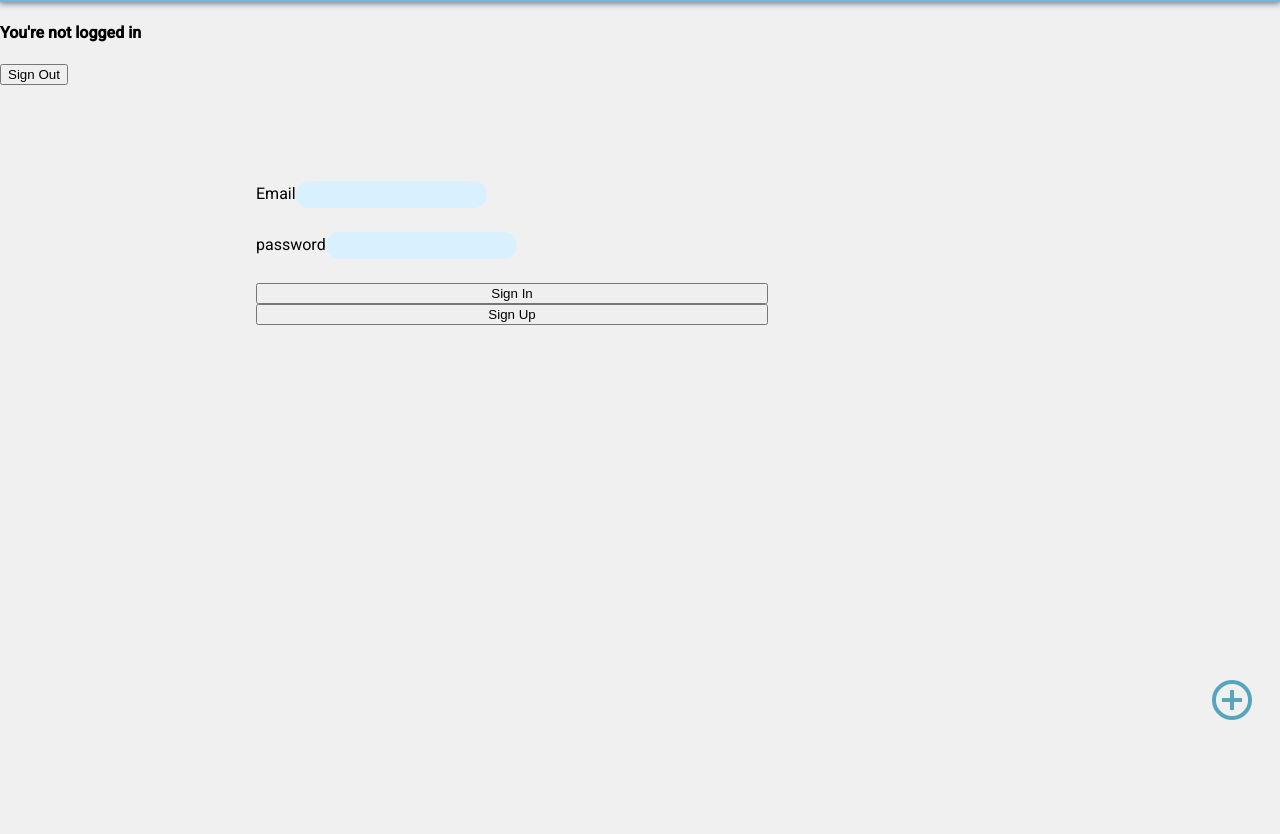
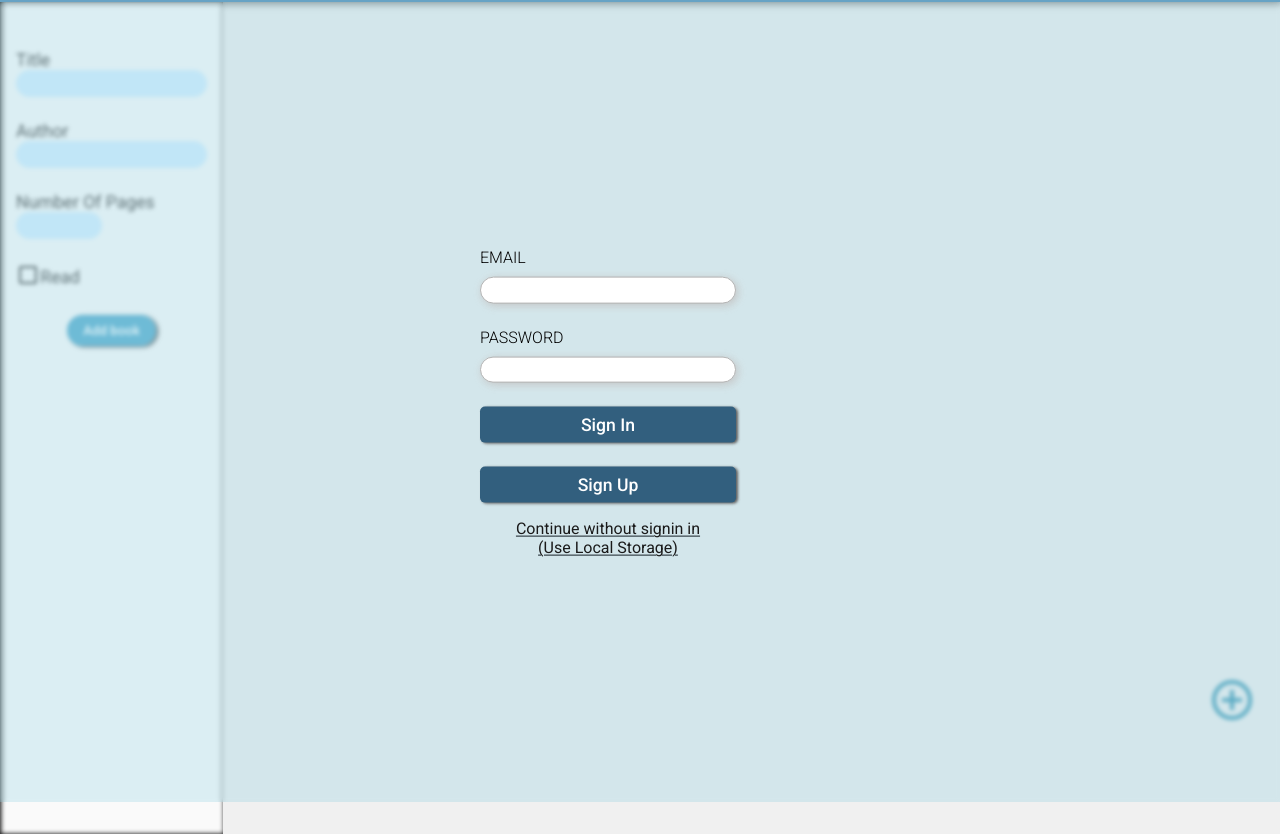
Before and after one commit to HeyHannibal/Library-App, a website built with webpack: page dist/index.html in a window 1280 px wide. Shown: the part 52-886 px from the top of the page. Before the commit the page ends 800 px from the top, so only its background shows below. Built offline with nearby package versions, Linux system fonts and the light colour scheme; some packages are replaced by stand-ins of ours; no server answers; a web font is replaced by a local one.

Commit message:
added singIn styling

```diff
--- a/src/components/checkValidity.js
+++ b/src/components/checkValidityFn.js
@@ -1,4 +1,4 @@
-let formError = document.querySelectorAll(".error");
+const formError = document.querySelectorAll(".error");
 export default function checkValidity(e) {
   e.preventDefault();
   if (!title.checkValidity()) {
--- a/src/firestoreFn.js
+++ b/src/firestoreFn.js
@@ -41,7 +41,7 @@ firestoreFn.deleteBook = async (userID, bookID) => {
 firestoreFn.updateBook = async (userID, bookID, key, value) => {
     const book = doc(db, 'users', userID, 'books', bookID);
     await updateDoc(book, {
-        key: value,
+       [key]: value,
     });
 };
 
--- a/src/index.js
+++ b/src/index.js
@@ -1,8 +1,7 @@
 import "./style.css";
+import checkValidity from './components/checkValidityFn'
+import storeJSON from './localStorage'
 
-import signInForm from "./signIn";
-import checkValidity from './components/checkValidity'
-document.querySelector("body").append(signInForm());
 
 import { initializeApp } from "firebase/app";
 import { getAuth, onAuthStateChanged } from "firebase/auth";
@@ -18,7 +17,6 @@ const firebaseApp = initializeApp({
   messagingSenderId: "392976072032",
   appId: "1:392976072032:web:2cb9a745c3da5585cdb205",
 });
-
 export default async function App() {
   return initializeApp({
     apiKey: "AIzaSyB8YxCWJy-B8Lv7RL2f81ul4pCGlmXlz6k",
@@ -42,21 +40,33 @@ qsel("#signUp").addEventListener("click", (e) => {
   createAccount(auth);
 });
 
-qsel("#signOut").addEventListener("click", (e) => {
-  e.preventDefault();
-  logOut(auth);
-});
+
+
+qsel('#noSignIn').addEventListener('click', e => {
+  qsel("#signInCont").style.display = "none";
+})
+
+qsel('.sign header').addEventListener('click', (e) => {
+  logOut(auth)
+})
+
 
 const monitorAuthState = async (myAuth) => {
   onAuthStateChanged(myAuth, (user) => {
     if (user) {
-      qsel("#authForm").style.display = "none";
+      qsel("#signInCont").style.display = "none";
       qsel("#userName").textContent = user.providerData[0].email;
+      qsel('.sign header').classList.add('out')
+      qsel('.sign header').textContent = 'Sign Out'
+
       firestoreFn.setUser("users", user.uid, { name: user.email });
       renderOnUserLogin(user.uid);
+
     } else {
+      qsel('.sign header').classList.add('in')
+      qsel('.sign header').textContent = 'Sign In'
       qsel("#userName").textContent = "You're not logged in";
-      qsel("#authForm").style.display = "flex";
+      qsel("#signInCont").style.display = "flex";
       let domBooks = qsel('#display').childNodes
       while (domBooks) {
         domBooks[0].remove()
@@ -72,13 +82,13 @@ async function renderOnUserLogin(user) {
     const { title, author, pages, read, fireID } = book;
     let newBook = new Book(title, author, pages, read, fireID);
     newBook.createDOMBook();
-
     library.lib.push(newBook);
     library.booKeep();
   });
 }
 
 monitorAuthState(auth)
+
 
 
 const library = (() => {
@@ -163,7 +173,7 @@ document.querySelector("#display").addEventListener("click", async (e) => {
   if (e.target.type === "checkbox") {
     let update = library.lib[e.target.parentNode.parentNode.id];
     update.read = e.target.checked;
-    await firestoreFn.updateBook("books", update.docID, e.target.checked);
+    await firestoreFn.updateBook(auth.currentUser.uid,  update.fireID, 'read', e.target.checked);
   }
   library.booKeep();
   // storeJSON.save();
--- /dev/null
+++ b/src/localStorage.js
@@ -0,0 +1,32 @@
+const storeJSON = (function () {
+    const save = function () {
+        localStorage.setItem("library.lib", JSON.stringify(library.lib));
+    };
+    const load = function () {
+        if (localStorage.getItem("hasRunBefore") === null) {
+            localStorage.setItem("hasRunBefore", "true");
+            addBook("Heart Of Darkness", "Joseph Conrad", "128", false);
+            addBook("Devil In the Wddddddddhite City", "Erik Larson", "447", true);
+            addBook("Lord Of The Rings", "J.R.R Tolkien", "1178", true);
+        } else {
+            let myLib = JSON.parse(localStorage.getItem("library.lib"));
+            myLib.forEach((item) => {
+                const oldBook = new Book(
+                    item.title,
+                    item.author,
+                    item.pages,
+                    item.read
+                );
+                library.lib.push(oldBook);
+                oldBook.createDOMBook();
+                library.booKeep();
+            });
+        }
+    };
+    return {
+        save,
+        load,
+    };
+})();
+
+export default storeJSON
--- a/src/signIn.js
+++ /dev/null
@@ -1,82 +0,0 @@
-function createElement(attr, props, appendTo, appendMe) {
-  let element = document.createElement(`${attr.eType}`);
-  if (attr) {
-    Object.keys(attr)
-      .slice(1)
-      .forEach((key) => {
-        element.setAttribute(`${key}`, attr[key]);
-      });
-  }
-  if (props) {
-    Object.keys(props).forEach((key) => {
-      element[key] = props[key];
-    });
-  }
-  if (appendTo) appendTo.append(element);
-  if (appendMe) appendMe.forEach((e) => element.append(e));
-  return element;
-}
-
-export default function signInForm() {
-  let emailInput = createElement({
-    eType: "input",
-    name: "email",
-    type: "email",
-    id: "signInEmail",
-  });
-
-  let emailLabel = createElement(
-    {
-      eType: "label",
-      for: "email",
-    },
-    {
-      textContent: "Email",
-    },
-    false,
-    [emailInput]
-  );
-
-  let passwordInput = createElement({
-    eType: "input",
-    name: "password",
-    type: "password",
-    id: "signInPassword",
-  });
-
-  let passwordLabel = createElement(
-    {
-      eType: "label",
-      for: "password",
-    },
-    {
-      textContent: "password",
-    },
-    false,
-    [passwordInput]
-  );
-  let signInBtn = createElement(
-    {
-      eType: "button",
-      id: "signIn",
-    },
-    { textContent: "Sign In" }
-  );
-  let signUpBtn = createElement(
-    {
-      eType: "button",
-      id: "signUp",
-    },
-    { textContent: "Sign Up" }
-  );
-  let form = createElement(
-    {
-      eType: "form",
-      id: "authForm",
-    },
-    false,
-    false,
-    [emailLabel, passwordLabel, signInBtn, signUpBtn]
-  );
-  return form;
-}
--- a/src/style.css
+++ b/src/style.css
@@ -1,22 +1,47 @@
-body{
+body {
   overflow: hidden;
   margin: 0;
   width: 100vw;
   height: 100vh;
-    font-family: 'Roboto';
+  font-family: "Roboto";
   background-color: #f0f0f0;
+}
+button{
+  cursor: pointer;
+}
+header{
+    display: flex;
+    background-color: #67a3c5;
+    box-shadow: 0px 0px 7px 1px rgba(0, 0, 0, 0.575)
 }
 #name {
   box-sizing: border-box;
-    width: 100vw;
   margin: 0;
   padding: 0.5rem;
-    box-shadow: 0px 0px 7px 1px rgba(0, 0, 0, 0.575);
+  width: 100%;
   color: rgb(255, 255, 255);
-    background-color: #74b5db;
   font-weight: 500;
+
 }
-.material-icons{
+#userName{
+    color:white;
+    width: 10rem;
+    white-space:nowrap;
+    text-align: center;
+    font-weight: 400;
+}
+
+header button{
+    background-color: transparent;
+    border: none;
+    width: 10rem;
+    color: rgb(255, 255, 255);
+    font-weight: 500;
+    font-size: 1rem;
+    text-decoration: underline 1px;
+}
+
+.material-icons {
   user-select: none;
   cursor: pointer;
 }
@@ -24,7 +49,7 @@ body{
   font-size: 48px;
 }
 .libMenu {
-    background-color:#fafafa;
+  background-color: #fafafa;
   display: flex;
   flex-direction: column;
   justify-content: space-between;
@@ -35,7 +60,12 @@ body{
   height: 100%;
   box-shadow: 1px 0px 5px black inset;
 }
-.out { left: 0} .in {left: -240px}
+.out {
+  left: 0;
+}
+.in {
+  left: -240px;
+}
 
 #bookForm {
   margin-top: 2rem;
@@ -57,42 +87,45 @@ input {
   box-sizing: border-box;
   max-width: 12rem;
   padding: 1rem;
-    margin-top:-1rem;
+  margin-top: -1rem;
   margin-bottom: 1rem;
   font-size: 1rem;
   border-radius: 0 10px 10px 10px;
   color: white;
   background-color: rgba(241, 90, 90, 0.507);
 }
-#readitCheck{
+#readitCheck {
   width: 4rem;
   display: flex;
   justify-content: space-between;
   align-items: center;
 }
-#readItLabel{
+#readItLabel {
   margin: 0;
 }
- label>[type~="checkbox"] {
+label > [type~="checkbox"] {
   display: none;
   user-select: none;
 }
-#addBook{
+#addBook,
+#signIn,
+#signUp {
   align-self: center;
   border: none;
   margin-top: 1.5rem;
   padding: 0.5rem 1rem;
   border-radius: 50px;
-    color:#ffffff;
-    font-family: 'Roboto';
+  color: #ffffff;
+  font-family: "Roboto";
   font-weight: 500;
   background-color: rgba(99, 179, 211, 0.932);
-    box-shadow:2px 1px 3px rgb(92, 92, 92);
+  box-shadow: 2px 1px 3px rgb(92, 92, 92);
 }
-#libraryLog{
+#libraryLog {
   margin-top: auto;
 }
-.openForm, #addDefaultBook {
+.openForm,
+#addDefaultBook {
   position: absolute;
   bottom: 1.5rem;
   right: 1.5rem;
@@ -102,13 +135,13 @@ input {
 #addDefaultBook {
   right: 5.5rem;
   border: none;
-    font-family: 'Roboto';
+  font-family: "Roboto";
   font-weight: 500;
   font-size: 1.2rem;
   bottom: 1.6rem;
   background-color: #599ec7;
   color: white;
-    padding: .7rem 1.4rem;
+  padding: 0.7rem 1.4rem;
   border-radius: 10px;
 }
 #display {
@@ -119,7 +152,7 @@ input {
   flex-wrap: wrap;
   justify-content: center;
   overflow-x: hidden;
-    overflow-y: auto ;
+  overflow-y: auto;
 }
 .bookCard {
   padding: 1rem;
@@ -139,7 +172,7 @@ input {
 .bookCard > span {
   margin-left: auto;
 }
-.titleAuthorDiv{
+.titleAuthorDiv {
   margin-top: 5%;
   margin-bottom: auto;
 }
@@ -148,12 +181,12 @@ input {
   margin: 0;
   font-weight: 500;
 }
-h5 + p{
-    margin:0;
+h5 + p {
+  margin: 0;
   font-size: 1rem;
-    font-family:'Source Serif Pro' ;
+  font-family: "Source Serif Pro";
 }
-.readPagesDiv{
+.readPagesDiv {
   width: 100%;
   display: flex;
   justify-content: space-between;
@@ -163,13 +196,13 @@ h5 + p{
   appearance: none;
   margin: auto;
   margin-right: 0;
-    background-color:rgb(255, 105, 105);
+  background-color: rgb(255, 105, 105);
   width: 1rem;
   height: 1rem;
   transition: background-color 200ms;
 }
 .book-read:checked {
-    background-color:rgb(105, 255, 113);
+  background-color: rgb(105, 255, 113);
 }
 @media only screen and (max-width: 1200px) {
   #display {
@@ -178,25 +211,82 @@ h5 + p{
     padding-right: 4%;
   }
 }
-.window{
+.window {
   display: flex;
   overflow-y: auto;
   max-height: 100%;
+  z-index: -1;
 }
-#pushRigth{
+#pushRigth {
   position: relative;
   flex-shrink: 0;
   width: 220px;
   height: 0px;
+}
+
+#signInCont {
+  position: absolute;
+  backdrop-filter: blur(2px);
+  background-color: #74c6db3a;
+  width: 100%;
+  height: 100%;
+  top: 3.4rem;
+  z-index: 10;
+}
+#authForm {
+  display: flex;
+  flex-direction: column;
+  width: 20rem;
+  justify-content: center;
+}
+#authForm label {
+  width: 80%;
+  display: flex;
+  flex-direction: column;
+  font-weight: 300;
+  text-transform: uppercase;
+  text-align: start;
 
 }
 
+#signIn,
+#signUp {
+  width: 80%;
+  align-self: auto;
+  background-color: #325f7e;
+  font-size: 1.1rem;
+  border-radius: 5px;
 
-
-#authForm{
-    display: flex;
-    flex-direction: column;
-    width: 40vw;
-    justify-content: center;
-    margin-left: 20vw;
 }
+#signIn {
+  margin-top: 0;
+}
+#authForm a{
+  margin-top: 1rem;
+align-self: flex-start;
+width: 80%;
+text-decoration: underline 1px rgb(21, 32, 39) ;
+text-underline-offset: 2px;
+color: rgb(26, 26, 26)
+}
+#authForm a:hover{
+  color: rgb(34, 104, 255);
+  text-decoration: underline 1px rgb(43, 68, 85) ;
+  cursor: pointer;
+}
+#authForm {
+  position: absolute;
+  top: 50%;
+  left: 50%;
+  transform: translate(-50%, -50%);
+  text-align: center;
+}
+#authForm input{
+    border: 1px solid rgb(179, 179, 179);
+    box-shadow: 2px 2px 10px rgb(197, 197, 197);
+    background-color: white;
+    height: 1.4rem;
+    margin-top: 10px;
+    padding-right: 10px;
+    padding-left: 10px;
+}
```
Also changed, not shown: dist/index.html. Lines whose indentation alone changed are shown as unchanged.
